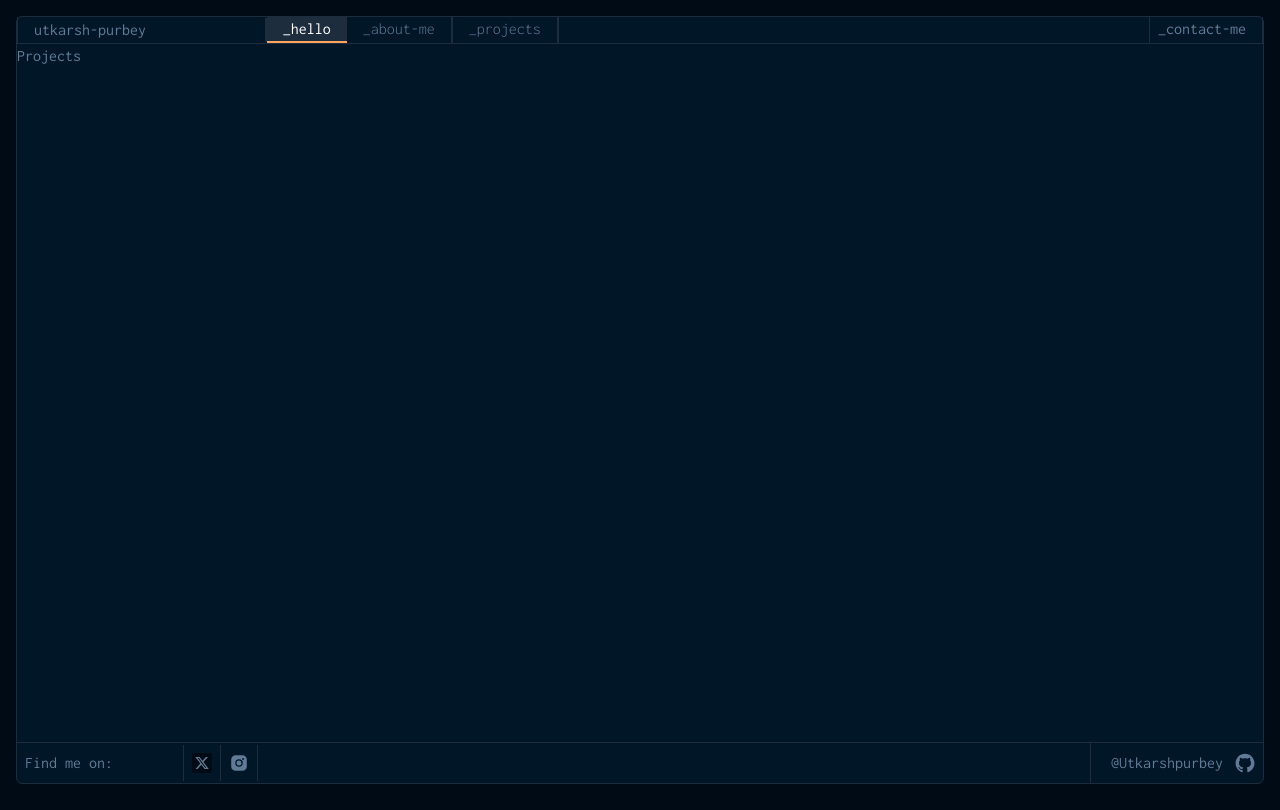
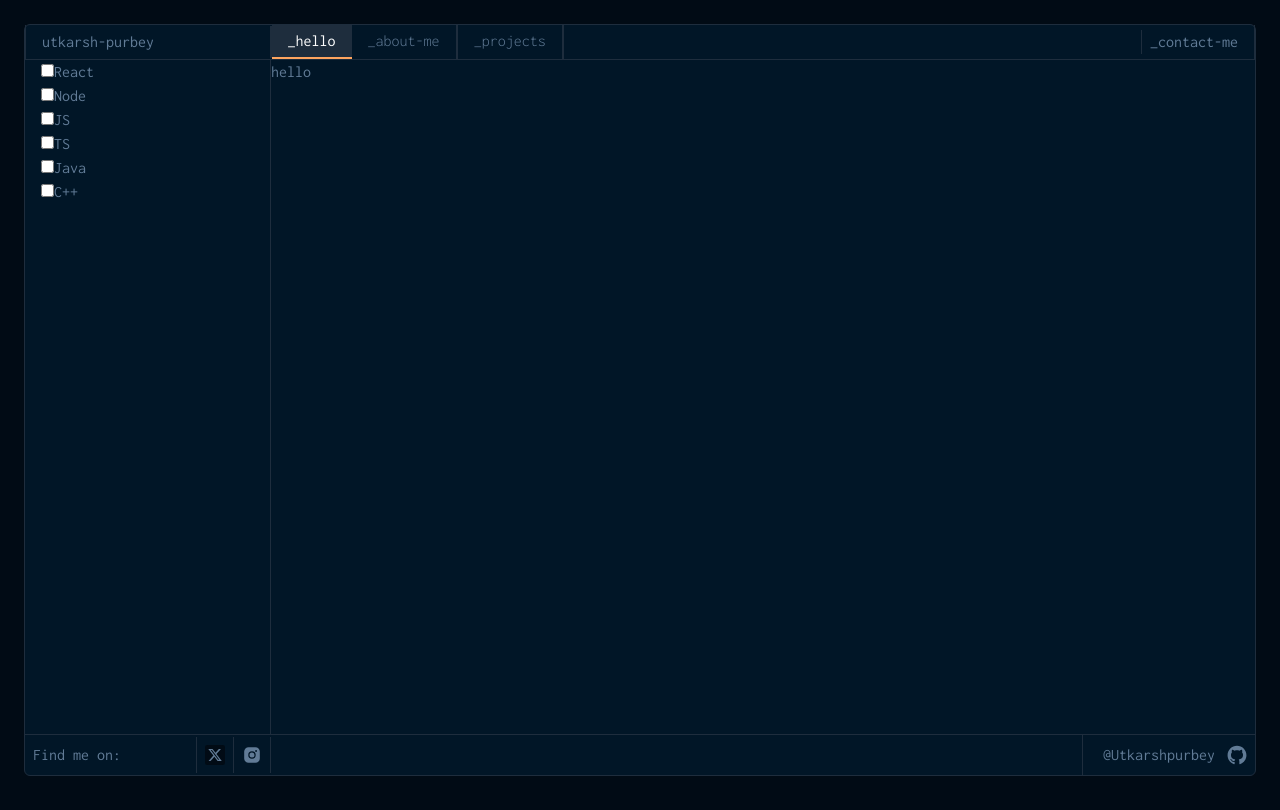
Before and after one commit to Utkarshpurbey/portfolio-v2, a Next.js app: page /projects in a window 1280 px wide. Built offline with nearby package versions, Linux system fonts and the light colour scheme.

Commit message:
Made header and footer at par

```diff
--- a/app/components/MyFooter.tsx
+++ b/app/components/MyFooter.tsx
@@ -6,7 +6,7 @@ const MyFooter = () => {
   return (
     <div className="border-t border-[#1e2d3d]">
       <div className="flex justify-between items-center">
-        <div className="px-2 flex w-[20%] items-center justify-between ">
+        <div className="pl-2 flex w-[20%] items-center justify-between ">
           <div>Find me on:</div>
           <div className=" flex justify-between items-center">
             <div className="border-l border-borderColor p-2">
--- a/app/components/MyHeader.tsx
+++ b/app/components/MyHeader.tsx
@@ -22,8 +22,8 @@ const MyHeader = () => {
 
   return (
     <div className="relative border-t-0 w-full flex items-center border border-[#1e2d3d]">
-      <div className="w-1/5 border-r-2 border-[#1e2d3d] px-4">utkarsh-purbey</div>
-      <div className="flex w-4/5 justify-between pr-4">
+      <div className="w-1/5 border-r-2 border-[#1e2d3d] px-4 py-1">utkarsh-purbey</div>
+      <div className="flex w-4/5 justify-between pr-4 items-center">
         <div className="flex cursor-pointer">
           {Tabs?.map((ele, index) => (
             <div
@@ -32,7 +32,7 @@ const MyHeader = () => {
                 activeTab === ele
                   ? "bg-[#1e2d3d] text-white vs-code-400 !border-b-2 !border-[#ffa55f]"
                   : "vs-code-300 border-r-2 border-borderColor"
-              } px-4`}
+              } px-4 py-1`}
               onClick={() => handleTabClick(ele as keyof typeof routeAsPerTab)}
             >
               {ele}
--- a/app/layout.tsx
+++ b/app/layout.tsx
@@ -24,7 +24,7 @@ export default function RootLayout({
     <html lang="en">
       <body className={inter.className}>
         <Providers>
-          <div className=" h-screen flex items-center justify-center p-4">
+          <div className="h-screen flex items-center justify-center p-6">
             <div className="bg-[#011627] relative  w-full h-full   rounded-md border-[#1e2d3d] border">
               <MyHeader />
               {children}
--- a/app/projects/page.tsx
+++ b/app/projects/page.tsx
@@ -1,4 +1,21 @@
 const Projects = () => {
-    return <h1>Projects</h1>
-}
-export default Projects
+  const techStack = ["React", "Node", "JS", "TS", "Java","C++"];
+  return (
+    <div className="flex w-full h-full">
+      <div className="w-[20%] h-[90%]  border-r border-borderColor">
+        <div className="px-4">
+          {techStack?.map((i, index) => (
+            <div key={index}>
+              <label>
+                <input type="checkbox" />
+                {i}
+              </label>
+            </div>
+          ))}
+        </div>
+      </div>
+      <div>hello</div>
+    </div>
+  );
+};
+export default Projects;
```
